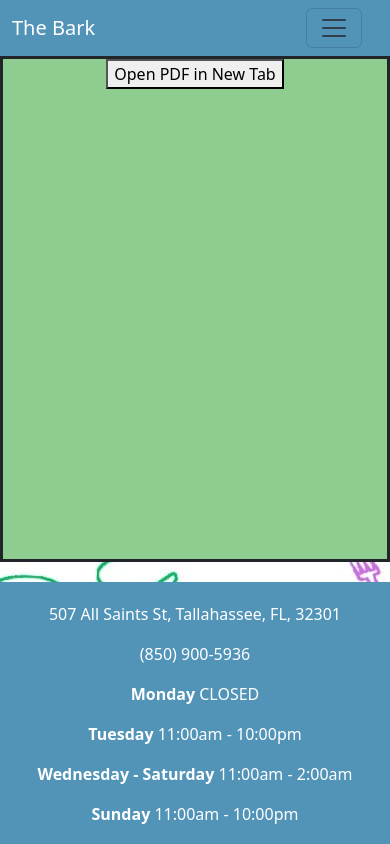
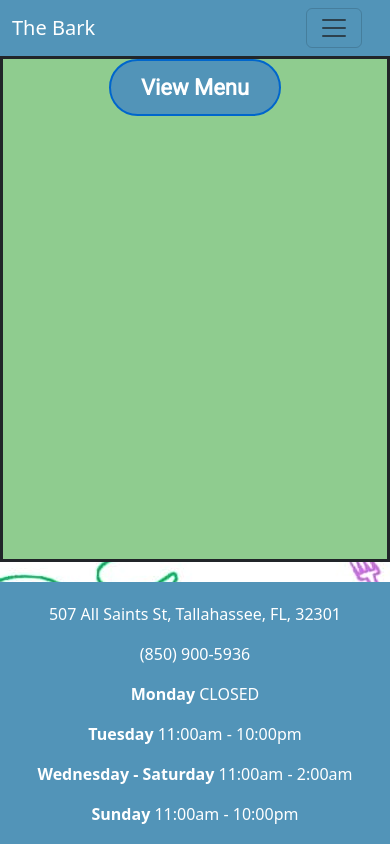
Before and after one commit to tSquand/barkfl, a React (Vite) app: page /#/menu in a window 390 px wide. Shown: the top 844 px of the page. Built offline with nearby package versions, Linux system fonts and the light colour scheme; no server answers; a web font is replaced by a local one.

Commit message:
pdf view buttons test

```diff
--- a/src/components/Brunch.jsx
+++ b/src/components/Brunch.jsx
@@ -2,9 +2,22 @@
 
 function Brunch() {
   const brunchUrl = import.meta.env.BASE_URL + "brunch-menu.pdf#view=fitH";
+  const openPdfInNewTab = (url) => {
+    window.open(url, "_blank");
+  };
+
+  const isMobile = window.innerWidth <= 768;
   return (
     <div>
       <div className='container text-center'>
+        {isMobile ? (
+          <button
+            className='menu-btn'
+            onClick={() => openPdfInNewTab(brunchUrl)}
+          >
+            View Brunch Menu
+          </button>
+        ) : (
           <iframe
             id='brunchIframe'
             title='PDF Viewer'
@@ -12,6 +25,7 @@
             width='80%'
             height='900px'
           ></iframe>
+        )}
       </div>
     </div>
   );
--- a/src/components/Menu.jsx
+++ b/src/components/Menu.jsx
@@ -12,8 +12,8 @@
     <div>
       <div className='container text-center'>
         {isMobile ? (
-          <button onClick={() => openPdfInNewTab(pdfUrl)}>
-            Open PDF in New Tab
+          <button className='menu-btn' onClick={() => openPdfInNewTab(pdfUrl)}>
+            View Menu
           </button>
         ) : (
           <iframe
--- a/src/components/NightMenu.jsx
+++ b/src/components/NightMenu.jsx
@@ -3,9 +3,22 @@
 function NightMenu() {
   const nightMenuUrl =
     import.meta.env.BASE_URL + "late-night-menu.pdf#view=fitH";
+  const openPdfInNewTab = (url) => {
+    window.open(url, "_blank");
+  };
+
+  const isMobile = window.innerWidth <= 768;
   return (
     <div>
       <div className='container text-center'>
+        {isMobile ? (
+          <button
+            className='menu-btn'
+            onClick={() => openPdfInNewTab(nightMenuUrl)}
+          >
+            View Late Night Menu
+          </button>
+        ) : (
           <iframe
             id='nightIframe'
             title='PDF Viewer'
@@ -13,6 +26,7 @@
             width='80%'
             height='900px'
           ></iframe>
+        )}
       </div>
     </div>
   );
--- a/src/components/styles.css
+++ b/src/components/styles.css
@@ -213,3 +213,30 @@
 .about-content {
     margin-left: 10px;
 }
+
+
+
+
+
+
+
+.menu-btn{
+
+font-family: Roboto, sans-serif;
+font-weight: 700;
+font-size: 22px;
+color: #fff;
+background-color: rgb(82, 148, 184);
+padding: 10px 30px;
+border: 2px solid #0066cc;
+box-shadow: rgb(0, 0, 0) 0px 0px 0px 0px;
+border-radius: 50px;
+transition : 1000ms;
+transform: translateY(0);
+display: flex;
+flex-direction: row;
+align-items: center;
+cursor: pointer;
+margin: auto;
+
+}
```
Lines whose indentation alone changed are shown as unchanged.
